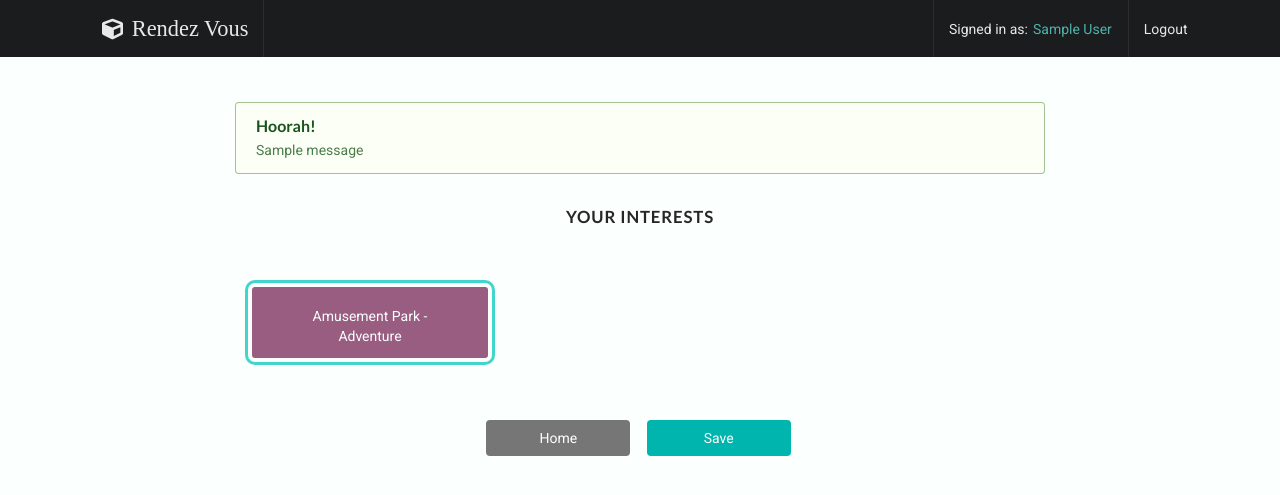
After one commit to johnjudeh/Rendez-Vous-Py, a Django app: page /users/1/profile in a window 1280 px wide. The commit adds this page. Shown: the top 495 px of the page. Run offline with Django 3.2, Linux system fonts and the light colour scheme; a user stored in the database is signed in; tables that the repository leaves empty hold one stand-in row (values such as "Sample post"); one stand-in notice (Sample message) is shown; some web fonts are replaced.

Commit message:
feat: Create profile page  - Add route leading to ProfileView()  - Create ProfileView() class for showing and editing the user profile with permission checking  - Create the profile html template based on node project (split up from register view)  - Update the base html template so that clicking on the user name will take the user to their profile  - Update the css for new profile html  - Update login page to correctly display error messages when user tries to access a profile other than their own

```diff
--- a/mapper/static/mapper/css/app.css
+++ b/mapper/static/mapper/css/app.css
@@ -689,25 +689,26 @@ a {
   padding: 4px;
 }
 
-.interests__label[data-cat='Attractions'] {
+.interests__label:nth-of-type(4n+1) {
   background-color: #995d81;
   /* background-color: #A5CBC3; */
 }
 
-.interests__label[data-cat='Out & About'] {
+.interests__label:nth-of-type(4n+2) {
   background-color: #F6BD60;
   /* background-color: #efcb68; */
 }
 
-.interests__label[data-cat='Adventure'] {
+.interests__label:nth-of-type(4n+3) {
   background-color: #8ed081;
 }
 
-.interests__label[data-cat='Night Life'] {
+.interests__label:nth-of-type(4n+4) {
   background-color: #e16F7c;
   /* background-color: #F28482; */
 }
 
+/*
 .interests__label[data-cat='Smarts & Arts'] {
   background-color: #c89b7b;
 }
@@ -715,13 +716,16 @@ a {
 .interests__label[data-cat='Wellness'] {
   background-color: #a3bcf9;
 }
+*/
 
 .interests__label-content {
   width: 120px;
   margin: 19px auto;
   text-align: center;
+  color: rgb(251, 255, 254);
 }
 
+/* TODO: Delete when happy with
 .interests__label-type {
   margin: 0;
   color: rgb(251, 255, 254);
@@ -731,6 +735,7 @@ a {
   font-size: 0.9em;
   color: rgba(251, 255, 254, 0.9);
 }
+*/
 
 /* Interests Checkboxes */
 
--- a/templates/base.html
+++ b/templates/base.html
@@ -23,12 +23,13 @@
     <nav class='ui inverted menu nav'>
         <div class='ui container'>
             <header class='header item'>
+                <!--TODO: Get rid of all the data-hrefs as ruins accessibility-->
                 <a data-href='{% url "mapper:index" %}'><i class='cube icon logo'></i></a>
                 <p class='logo__text'>Rendez Vous</p>
             </header>
             {% if user.is_authenticated %}
             <div class='right menu'>
-                <a class='item'>
+                <a class='item' data-href='{% url "users:profile" id=user.id %}'>
                     <span class='menu__signed-in-as'>Signed in as: </span>
                     <span class='menu__user menu__user--lg'>{{ user.first_name }} {{ user.last_name }}</span>
                     <span class='menu__user menu__user--sm'>{{ user.first_name }}</span>
--- a/users/templates/registration/register.html
+++ b/users/templates/registration/register.html
@@ -30,8 +30,8 @@
                 {% endfor %}
 
             <section class='form-buttons'>
-                <a href='{% url "mapper:index" %}' class='ui grey button back form-buttons__button'>Back</a>
-                <input type='submit' class='ui teal button form-buttons__button' tabindex='0'>
+                <a class='ui grey button back form-buttons__button' data-href='{% url "mapper:index" %}'>Back</a>
+                <input type='submit' value='Register' class='ui teal button form-buttons__button' tabindex='0'>
             </section>
         </section>
     </form>
--- /dev/null
+++ b/users/templates/users/profile.html
@@ -0,0 +1,64 @@
+{% extends "base.html" %}
+{% load static %}
+
+{% block main_content %}
+<!--TODO: Update the css class to be main-forms--max-width-->
+<main class='main-forms main-forms--register'>
+
+    {% if messages %}
+
+    {% for message in messages %}
+    {% if forloop.first %}
+    <form class='ui form {{ message.tags }}' action='{% url "users:profile" id=user.id %}' method='post'>
+    {% endif %}
+
+        <div class='ui success message'>
+            <header class='header'>Hoorah!</header>
+            <p>{{ message }}</p>
+        </div>
+    {% endfor %}
+
+    {% elif form.errors %}
+    <form class='ui form error' action='{% url "users:profile" id=user.id %}' method='post'>
+    {% else %}
+    <form class='ui form' action='{% url "users:profile" id=user.id %}' method='post'>
+    {% endif %}
+
+        <div class='ui error message'>
+            <header class='header'>We had some issues</header>
+            <p> {{ form.errors }}</p>
+        </div>
+
+        {% csrf_token %}
+
+        <section class='ui' id='interestsForm'>
+            <header>
+                <h4 class='ui horizontal divider interests'>Your Interests</h4>
+            </header>
+
+            <section class='interests'>
+
+                {% for interest in profile_form.interests %}
+
+                {{ interest.tag }}
+                <label class='interests__label' for='{{ interest.id_for_label }}'>
+                    <div class='interests__label-content'>
+                        <!--TODO: Find better way to show category & type-->
+                        {{ interest.choice_label }}
+                    </div>
+                </label>
+
+                {% endfor %}
+
+            </section>
+
+            <section class='form-buttons'>
+                <a class='ui grey button form-buttons__button' data-href='/'>Home</a>
+                <input type='submit' value='Save' class='ui teal button next form-buttons__button' tabindex='0'>
+            </section>
+        </section>
+
+    </form>
+</main>
+
+{% endblock main_content %}
--- a/users/urls.py
+++ b/users/urls.py
@@ -4,4 +4,5 @@ from . import views
 app_name = 'users'
 urlpatterns = [
     path('register', views.RegisterView.as_view(), name='register'),
+    path('<int:id>/profile', views.ProfileView.as_view(), name='profile'),
 ]
--- a/users/views.py
+++ b/users/views.py
@@ -1,35 +1,60 @@
 from django.views import View
 from django.contrib.auth import login
-from django.shortcuts import render, redirect
+from django.shortcuts import render, redirect, reverse
+from django.contrib import messages
 
 from .forms import UserForm, ProfileForm
+from .models import Profile
 
 class RegisterView(View):
 
-    template_name = "registration/register.html"
+    template_name = 'registration/register.html'
 
     def get(self, request, *args, **kwargs):
-        # profile_form = ProfileForm()
-
-        # p = Profile.objects.get(pk=1)
-        # profile_form = ProfileForm(instance=p)
-
-        # return render(request, self.template_name, {'user_form': user_form, 'profile_form': profile_form})
-
         user_form = UserForm()
         return render(request, self.template_name, {'user_form': user_form})
 
     def post(self, request, *args, **kwargs):
-        # TODO: Figure out how to post two different forms from this view (either two separately posted or together)
         # Binds POST data to the form
         user_form = UserForm(request.POST)
+
         if user_form.is_valid():
             new_user = user_form.save(commit=False)
             new_user.set_password(user_form.cleaned_data['password'])
             new_user.save()
             user_form.save_m2m()
             login(request, new_user)
-            return redirect('mapper:index')
+            return redirect('users:profile', id=new_user.id)
 
         # Renders the form again but filled in not valid
         return render(request, self.template_name, {'user_form': user_form})
+
+
+class ProfileView(View):
+
+    template_name = 'users/profile.html'
+    success_message = 'You have successfully updated your interests'
+
+    def get(self, request, *args, **kwargs):
+        authenticated_user = request.user
+
+        # Checks if user has access to requested profile
+        if authenticated_user.id == kwargs['id']:
+            user_profile = Profile.objects.get(user=authenticated_user)
+            profile_form = ProfileForm(instance=user_profile)
+            return render(request, self.template_name, {'profile_form': profile_form})
+
+        unauthenticated_url = f'{reverse("login")}?next={request.path}'
+        return redirect(unauthenticated_url)
+
+    def post(self, request, *args, **kwargs):
+        authenticated_user = request.user
+        user_profile = Profile.objects.get(user=authenticated_user)
+        profile_form = ProfileForm(request.POST, instance=user_profile)
+
+        if profile_form.is_valid():
+            profile_form.save()
+            messages.success(request, self.success_message)
+            return redirect('users:profile', id=authenticated_user.id,)
+
+        return render(request, self.template_name, {'profile_form': profile_form})
```
Also changed, not shown: users/templates/registration/login.html (+12 -20 lines).
